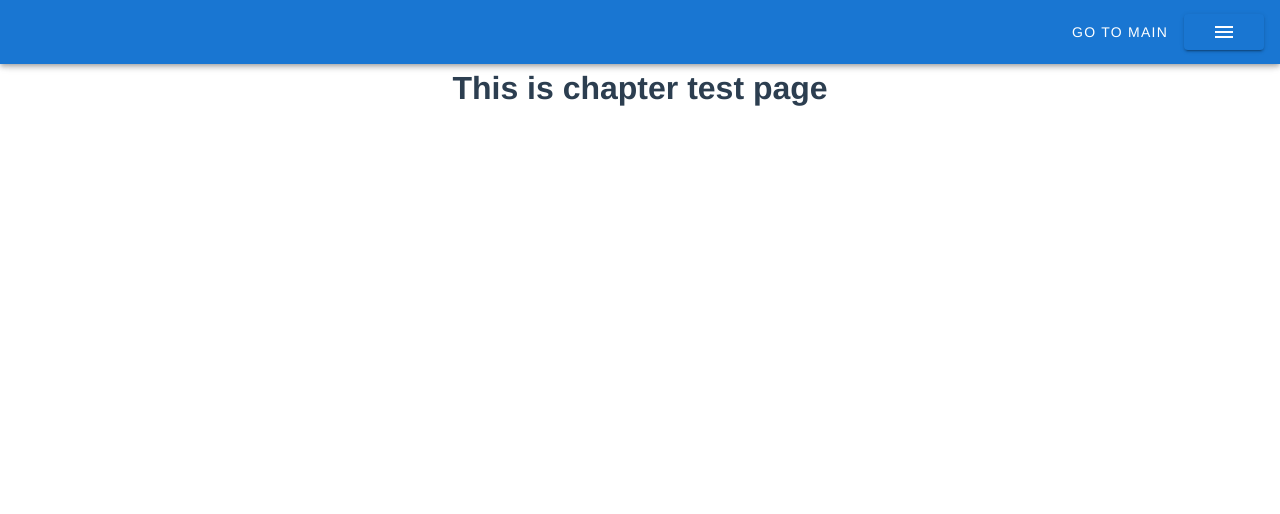
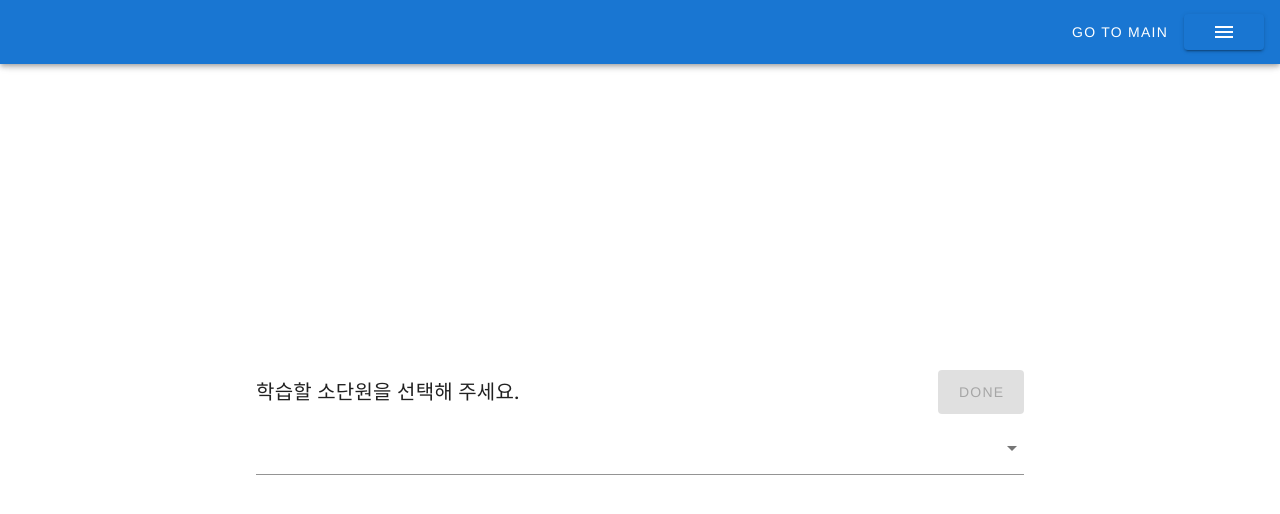
Before and after one commit to woosukji/aitutor-web-interface, a Vue app in the folder aitutor-web/: page /chapter-test in a window 1280 px wide. Shown: the top 514 px of the page. Built offline with nearby package versions, Linux system fonts and the light colour scheme.

Commit message:
set up chapter selecting part of "ChapterTest" page

```diff
--- a/aitutor-web/src/views/ChapterTest.vue
+++ b/aitutor-web/src/views/ChapterTest.vue
@@ -1,5 +1,36 @@
 <template>
-  <div class="chapter-test">
-    <h1>This is chapter test page</h1>
+  <div class="chapter-test d-flex justify-center align-center">
+    <chapter-selection
+      style="flex-grow: 1"
+      :chapter-list="chapterList"
+      @selected="handleSelected"
+    ></chapter-selection>
   </div>
 </template>
+
+<script>
+// @ is an alias to /src
+import ChapterSelection from "@/components/ChapterSelection.vue";
+
+export default {
+  name: "ChapterTest",
+  components: { ChapterSelection },
+  data() {
+    return {
+      chapterList: ["hi", "chapter", "list"],
+    };
+  },
+  computed: {},
+  methods: {
+    handleSelected(e) {
+      console.log(`selection recieved: ${e}`);
+    },
+  },
+};
+</script>
+
+<style scoped lang="scss">
+.chapter-test {
+  height: 100%;
+}
+</style>
```
